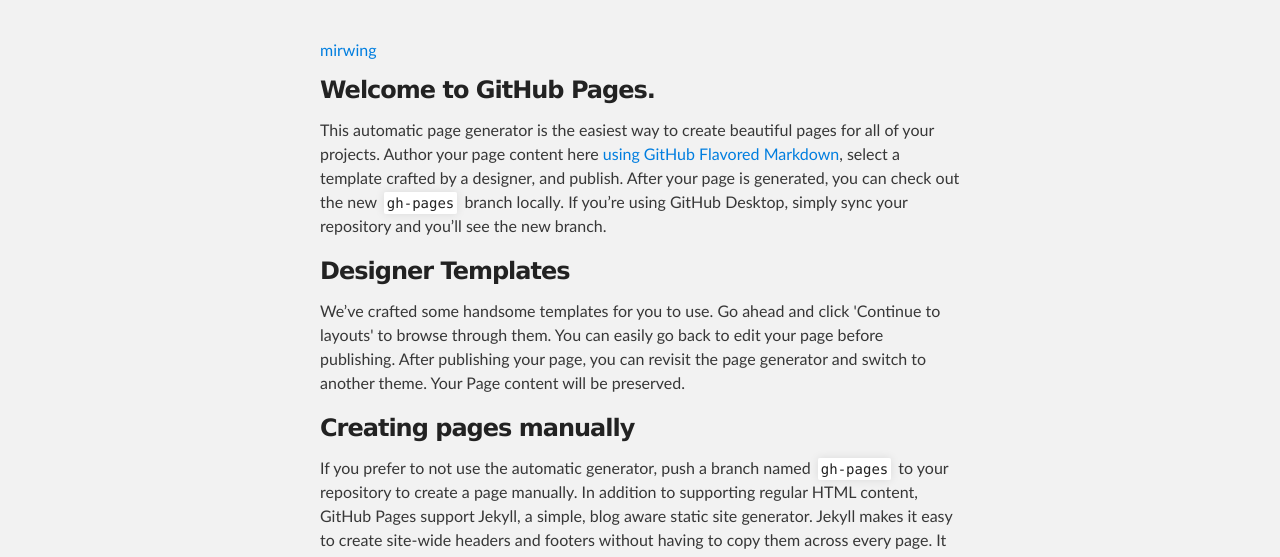
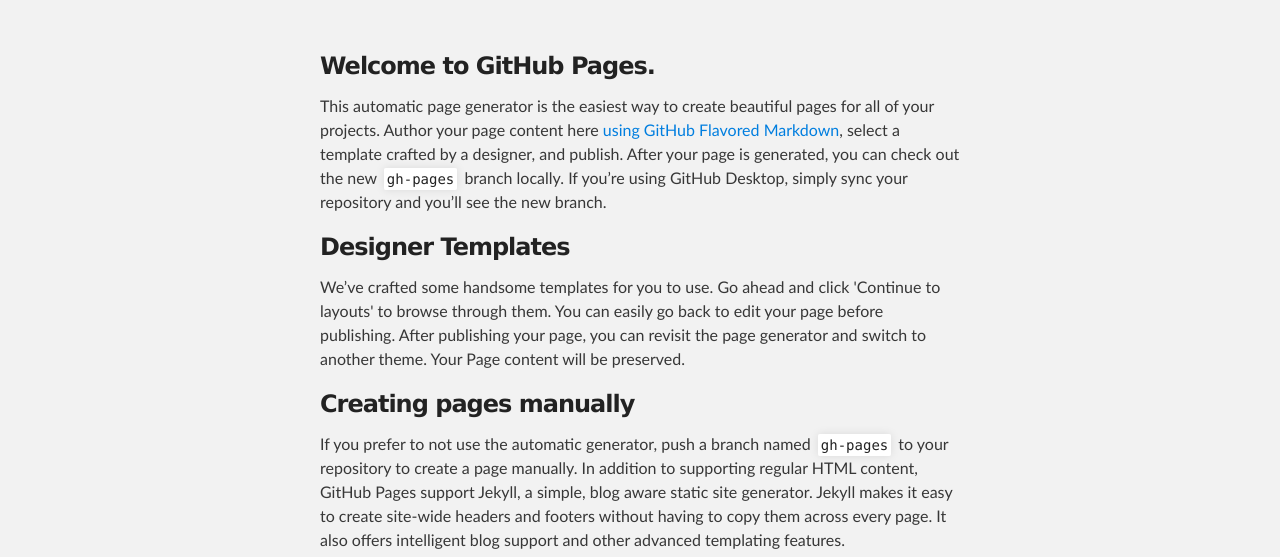
Before and after one commit to mirwing/mirwing.github.io, a plain HTML site: page index.html in a window 1280 px wide. Shown: the part 176-733 px from the top of the page. Drawn offline with Linux system fonts and the light colour scheme.

Commit message:
Update index.html

```diff
--- a/index.html
+++ b/index.html
@@ -27,7 +27,6 @@
     <!-- MAIN CONTENT -->
     <div id="main_content_wrap" class="outer">
       <section id="main_content" class="inner">
-        <a href="http://192.168.119.205/mout/r.do">mirwing</a>
         <h3>
 <a id="welcome-to-github-pages" class="anchor" href="#welcome-to-github-pages" aria-hidden="true"><span aria-hidden="true" class="octicon octicon-link"></span></a>Welcome to GitHub Pages.</h3>
 
```
